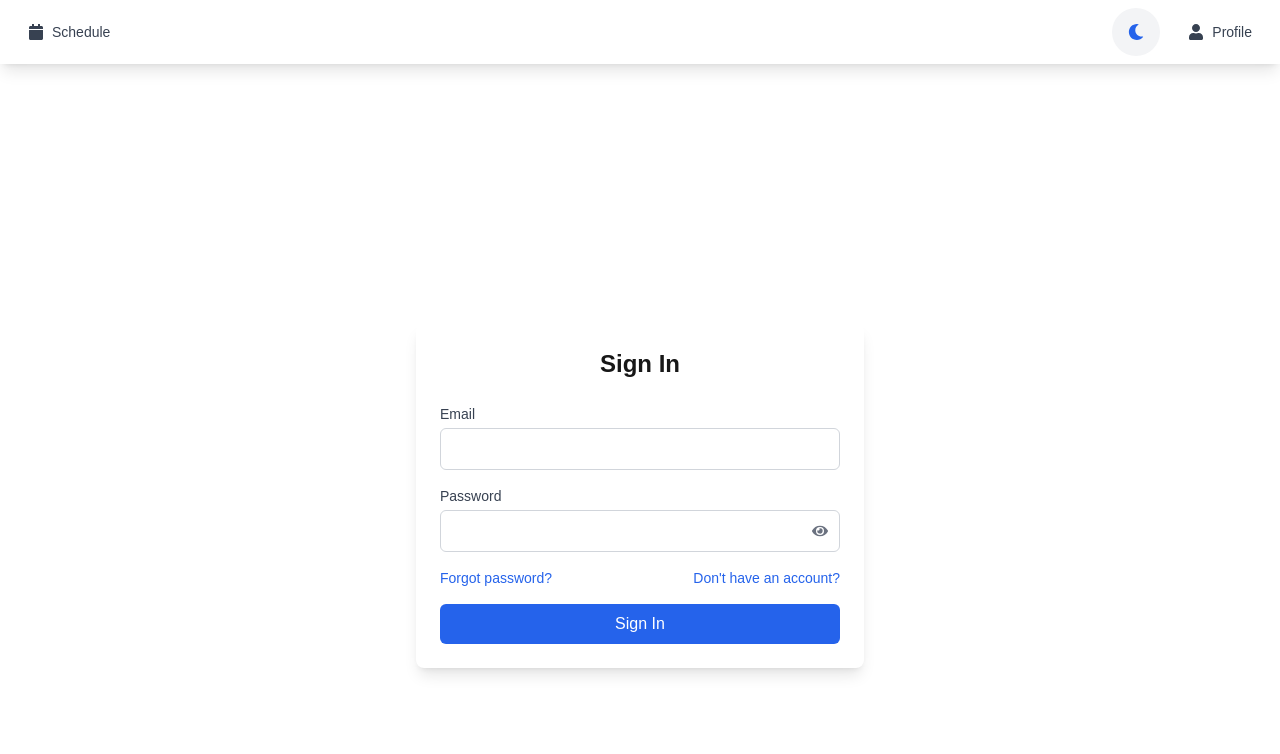
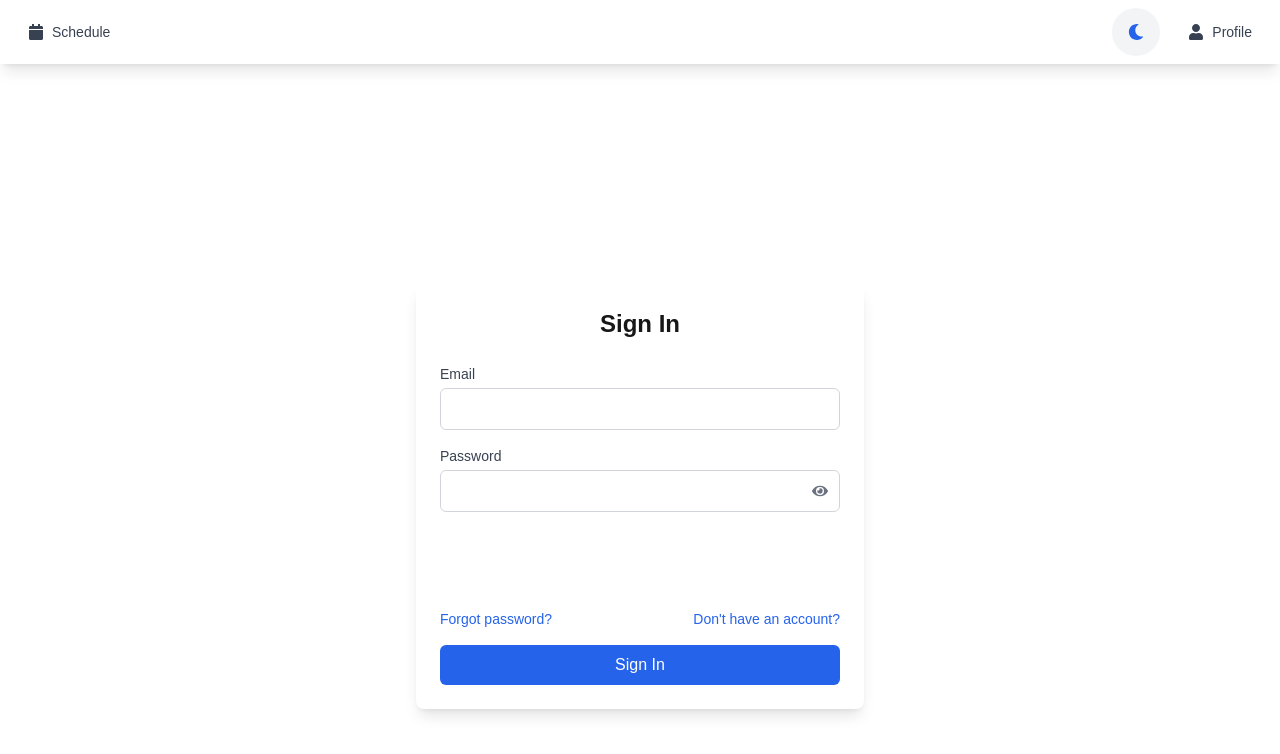
Before and after one commit to koffisonV/laundrifi, a Next.js app: page /auth/signin in a window 1280 px wide. Shown: the top 754 px of the page. Built offline with nearby package versions, Linux system fonts and the light colour scheme; no server answers.

Commit message:
Update Turnstile.tsx

```diff
--- a/src/components/auth/Turnstile.tsx
+++ b/src/components/auth/Turnstile.tsx
@@ -78,7 +78,6 @@ export default function Turnstile({ onVerify, onError, action }: TurnstileProps)
             theme: 'light',
             language: 'auto',
             'refresh-expired': 'auto',
-            size: 'invisible',
           })
         }
       } catch (err) {
@@ -139,7 +138,8 @@ export default function Turnstile({ onVerify, onError, action }: TurnstileProps)
   return (
     <div
       ref={containerRef}
-      style={{ display: 'none' }}
+      className="flex justify-center my-4"
+      style={{ minHeight: '65px' }}
     />
   )
 }
```
